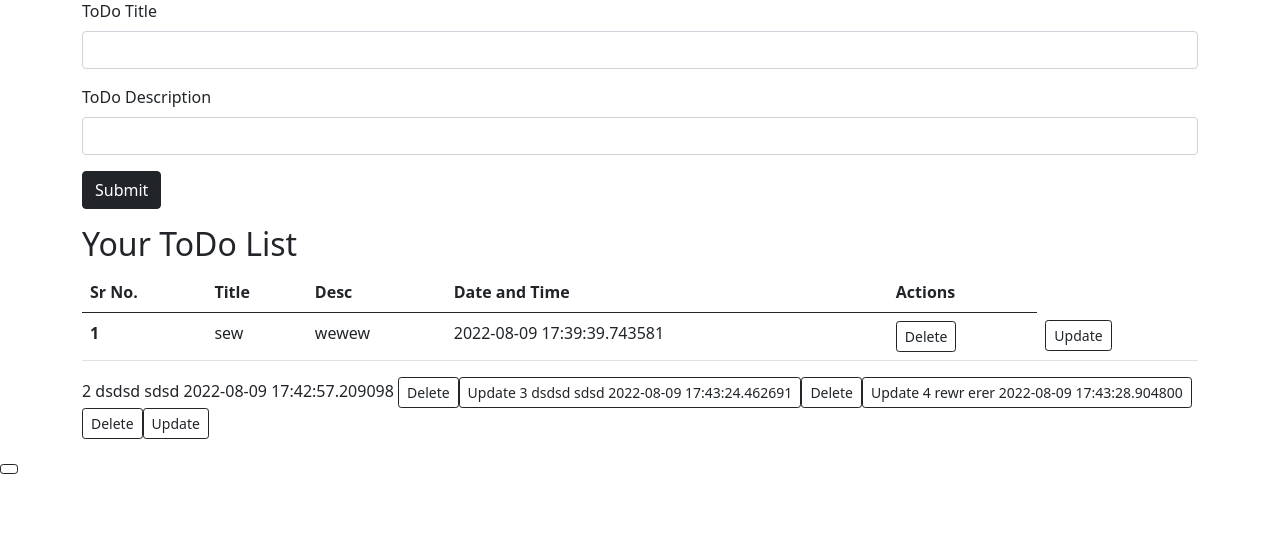
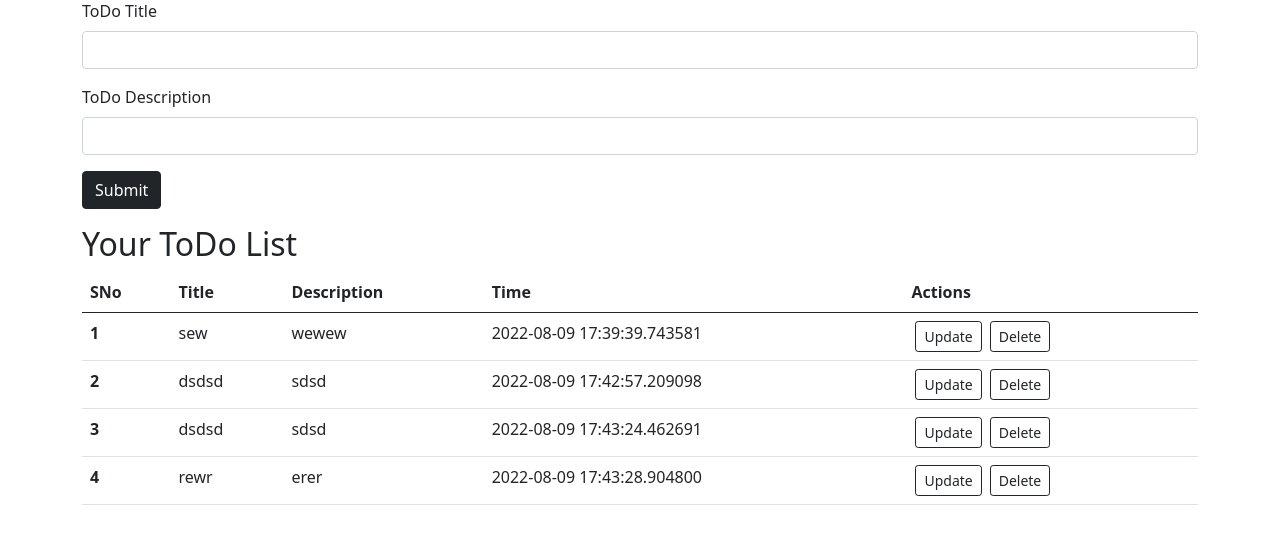
Before and after one commit to hardik-05/Daily_Planner, a Flask app: page / in a window 1280 px wide. Shown: the part 103-647 px from the top of the page. Run offline with Flask 2, Linux system fonts and the light colour scheme; data comes from the database, SQL or seed files in the repository; both versions use the stored data as it was after the commit.

Commit message:
Second Update

```diff
--- a/templates/index.html
+++ b/templates/index.html
@@ -32,7 +32,7 @@
         </div>
     </nav>
 
-    <div class = "container">
+    <div class="container">
         <h2>Add Your ToDo's</h2>
         <form action="/" method="POST">
             <div class="mb-3">
@@ -47,12 +47,10 @@
             <button type="submit" class="btn btn-dark">Submit</button>
         </form>
     </div>
-
-    <div class = "container my-3">
+    <div class="container my-3">
         <h2>Your ToDo List</h2>
 
-                {% if allTodo|length ==0  %}
-
+        {% if allTodo|length ==0 %}
         <div class="alert alert-dark" role="alert">
             No Record Found
         </div>
@@ -60,29 +58,33 @@
         <table class="table">
             <thead>
                 <tr>
-                            <th scope="col">Sr No.</th>
+                    <th scope="col">SNo</th>
                     <th scope="col">Title</th>
-                            <th scope="col">Desc</th>
-                            <th scope="col">Date and Time</th>
+                    <th scope="col">Description</th>
+                    <th scope="col">Time</th>
                     <th scope="col">Actions</th>
                 </tr>
             </thead>
+
             <tbody>
-
-
-
                 {% for todo in allTodo %}
                 <tr>
                     <th scope="row">{{loop.index}}</th>
                     <td>{{todo.title}}</td>
                     <td>{{todo.desc}}</td>
                     <td>{{todo.date_created}}</td>
-                    <td><a href="/delete/{{todo.sno}}" type="button" class="btn btn-outline-dark btn-sm ">Delete</button></td>
-                    <td><a href="/update/{{todo.sno}}" type="button" class="btn btn-outline-dark btn-sm ">Update</button></td>
+                    <td>
+                        <a href="/update/{{todo.sno}}" type="button"
+                            class="btn btn-outline-dark btn-sm mx-1">Update</button>
+                            <a href="/delete/{{todo.sno}}" type="button"
+                                class="btn btn-outline-dark btn-sm mx-1">Delete</button>
+
+                    </td>
                 </tr>
+
+                {% endfor %}
             </tbody>
         </table>
-                {% endfor %}
         {% endif %}
 
 
```
Also changed, not shown: templates/base.html (added, +49 -0 lines), todo.db. Lines whose indentation alone changed are shown as unchanged.
